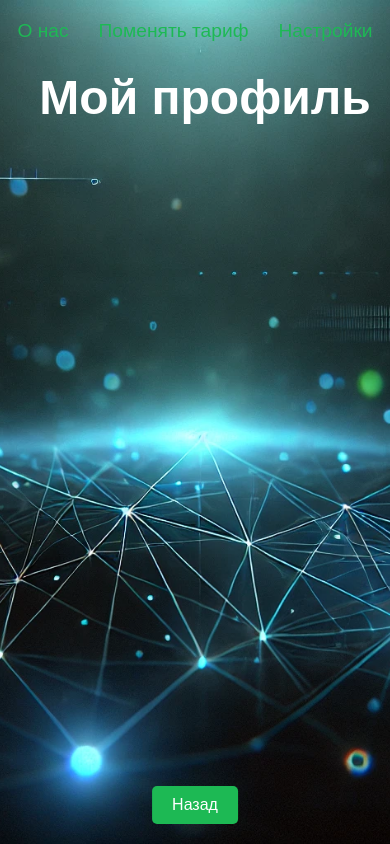
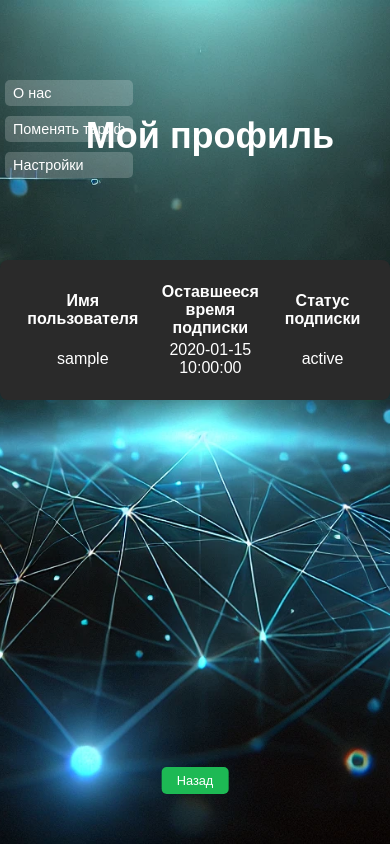
Before and after one commit to Pro100kir2/ghost-vpn, a Flask app: template templates/my-home-profile.html in a window 390 px wide. Run offline with Flask 3, Linux system fonts and the light colour scheme; the template is opened without the code that fills it: most values are stand-ins (such as "Sample title", 1, 10 or a date in 2020); some libraries are stand-ins or nearby versions.

Commit message:
upload web-site

```diff
--- a/app.py
+++ b/app.py
@@ -11,14 +11,17 @@ from datetime import datetime, timedelta
 app = Flask(__name__)
 app.secret_key = 'your_secret_key_here'
 
+# Генерация публичного и приватного ключей
 def generate_keys():
     public_key = ''.join(random.choices(string.ascii_lowercase + string.digits, k=12))
     private_key = ''.join(random.choices(string.ascii_lowercase + string.digits, k=24))
     return public_key, private_key
 
+# Генерация уникального ID
 def generate_unique_id():
     return str(uuid.uuid4())
 
+# Соединение с базой данных
 def get_db_connection():
     db_url = os.environ.get('DATABASE_URL')
     result = urlparse(db_url)
@@ -130,58 +133,47 @@ def profile():
 def tariff():
     return render_template('tariff.html')
 
-
-@app.route('/my-profile')
+@app.route('/my-home-profile')
 @login_required
-def my_profile():
-    user_id = session.get('user_id')
+def my_home_profile():
+    user_id = session['user_id']
 
     conn = None
     try:
         conn = get_db_connection()
         cur = conn.cursor()
 
-        # Извлечение данных пользователя
-        cur.execute("""
-            SELECT username, subscription_end FROM users
-            WHERE id = %s
-        """, (user_id,))
-        user_data = cur.fetchone()
+        # Получаем имя пользователя, время подписки (time) и статус
+        cur.execute("SELECT username, time, status FROM users WHERE id = %s", (user_id,))
+        user = cur.fetchone()
 
-        if not user_data:
-            flash('Пользователь не найден.', 'error')
+        if user:
+            username, time_left, status = user
+
+            # Проверяем, что time >= 0, чтобы отобразить оставшееся время
+            if time_left >= 0:
+                # Рассчитываем оставшееся время как количество дней
+                remaining_time = timedelta(days=time_left)
+                status = "Активен" if remaining_time.days > 0 else "Неактивен"
+                # Форматируем оставшееся время в формате "мес:дней"
+                time_remaining = f"{remaining_time.days // 30} мес {remaining_time.days % 30} дн" if remaining_time.days > 0 else "Подписка завершена"
+            else:
+                # Если time < 0, то подписка завершена
+                time_remaining = "Подписка завершена"
+                status = "Неактивен"
+
+            return render_template('my-home-profile.html', username=username, time_remaining=time_remaining, status=status)
+        else:
+            flash("Пользователь не найден.", "error")
             return redirect(url_for('profile'))
 
-        username = user_data[0]
-        subscription_end = user_data[1]  # Предполагается, что subscription_end хранится как дата или строка
+    except Exception as e:
+        flash(f'Ошибка при извлечении данных: {str(e)}', "error")
+        return redirect(url_for('profile'))
 
-        # Логика определения времени и статуса
-        from datetime import datetime
-
-        current_date = datetime.now()
-        if subscription_end:
-            end_date = datetime.strptime(subscription_end, "%Y-%m-%d")  # Или другой формат даты
-            remaining_days = (end_date - current_date).days
-        else:
-            remaining_days = 0
-
-        subscription_status = "active" if remaining_days > 0 else "inactive"
-
-        # Форматирование оставшегося времени
-        formatted_time = f"{max(remaining_days, 0)} дн."
-
-        return render_template('my-home-profile.html',
-                               username=username,
-                               subscription_time=formatted_time,
-                               subscription_status=subscription_status)
-
-    except Exception as e:
-        flash(f'Ошибка при загрузке профиля: {str(e)}', 'error')
-        return redirect(url_for('profile'))
     finally:
         if conn:
             conn.close()
 
-
 if __name__ == '__main__':
     app.run(debug=True)
--- a/templates/my-home-profile.html
+++ b/templates/my-home-profile.html
@@ -48,13 +48,15 @@
       position: absolute;
       top: 20px;
       left: 0;
+      margin-top: 50px;
     }
 
     .profile-content {
-      margin-top: 100px;
+      margin-top: 150px;
       width: 100%;
       max-width: 800px;
       padding: 20px;
+      text-align: center;
     }
 
     .profile-section {
@@ -62,6 +64,7 @@
       padding: 20px;
       border-radius: 8px;
       margin-bottom: 20px;
+      text-align: center;
     }
 
     .cta-button {
@@ -80,6 +83,42 @@
       background-color: #17a148;
     }
 
+.nav-links {
+  position: absolute; /* Абсолютное позиционирование */
+  top: 60px; /* Расстояние от верхнего края */
+  left: 20px; /* Расстояние от левого края */
+  display: flex; /* Flexbox для горизонтального расположения */
+  gap: 15px; /* Расстояние между элементами */
+}
+
+.nav-links a {
+  color: #fff;
+  font-size: 1.1em;
+  text-decoration: none;
+  padding: 8px 12px;
+  border-radius: 5px;
+  background-color: rgba(255, 255, 255, 0.2);
+  transition: background-color 0.3s ease, color 0.3s ease;
+}
+
+.nav-links a:hover {
+  background-color: #1db954;
+  color: #fff;
+}
+
+/* Медийные запросы для минимального экрана */
+@media (max-width: 768px) {
+  .nav-links {
+    flex-direction: column; /* Размещаем ссылки вертикально */
+    gap: 12px;
+  }
+
+  .nav-links a {
+    font-size: 1em;
+    padding: 6px 10px;
+  }
+}
+
     .back-button {
       background-color: #1db954;
       color: #fff;
@@ -90,22 +129,79 @@
       font-size: 1em;
       text-decoration: none;
       position: absolute;
-      bottom: 20px;
+      bottom: 50px;
       left: 50%;
       transform: translateX(-50%);
+      transition: background-color 0.3s ease;
     }
 
-    .nav-links {
-      display: flex;
-      justify-content: center;
-      margin-top: 20px;
+    .back-button:hover {
+      background-color: #17a148;
     }
 
-    .nav-links a {
-      color: #1db954;
-      text-decoration: none;
-      margin: 0 15px;
-      font-size: 1.2em;
+    @media (max-width: 768px) {
+      .header {
+        font-size: 1.8em;
+        padding: 15px;
+      }
+
+      .profile-content {
+        margin-top: 120px;
+        padding: 15px;
+      }
+
+      .cta-button {
+        font-size: 0.9em;
+        padding: 8px 18px;
+      }
+
+      .nav-links {
+        top: 100px;
+        left: 10px;
+        gap: 12px;
+      }
+
+      .nav-links a {
+        font-size: 1em;
+        padding: 6px 10px;
+      }
+
+      .back-button {
+        font-size: 0.9em;
+        padding: 8px 18px;
+      }
+    }
+
+    @media (max-width: 480px) {
+      .header {
+        font-size: 1.5em;
+      }
+
+      .profile-content {
+        margin-top: 100px;
+        padding: 10px;
+      }
+
+      .cta-button {
+        font-size: 0.8em;
+        padding: 6px 15px;
+      }
+
+      .nav-links {
+        top: 80px;
+        left: 5px;
+        gap: 10px;
+      }
+
+      .nav-links a {
+        font-size: 0.9em;
+        padding: 5px 8px;
+      }
+
+      .back-button {
+        font-size: 0.8em;
+        padding: 6px 15px;
+      }
     }
   </style>
 </head>
@@ -114,15 +210,36 @@
     <header class="header">
       <h1>Мой профиль</h1>
     </header>
+<div class="profile-content">
+  <!-- Добавляем отступ перед таблицей -->
+  <div style="margin-top: 150px;"> <!-- Этот блок создаёт нужный отступ -->
+    <table style="width: 100%; text-align: center; background-color: #2a2a2a; border-radius: 8px; padding: 20px;">
+      <thead>
+        <tr>
+          <th>Имя пользователя</th>
+          <th>Оставшееся время подписки</th>
+          <th>Статус подписки</th>
+        </tr>
+      </thead>
+      <tbody>
+        <tr>
+          <td>{{ username }}</td>
+          <td>{{ time_remaining }}</td>
+          <td>{{ status }}</td>
+        </tr>
+      </tbody>
+    </table>
+  </div>
+</div>
 
-    <!-- Навигация с ссылками -->
+
     <div class="nav-links">
-      <a href="about.html">О нас</a>
-      <a href="tariff.html">Поменять тариф</a>
-      <a href="setting.html">Настройки</a>
+      <a href="./about">О нас</a>
+      <a href="./tariff">Поменять тариф</a>
+      <a href="./setting">Настройки</a>
     </div>
 
-    <a href="profile.html" class="back-button">Назад</a>
+    <a href="./profile" class="back-button">Назад</a>
   </section>
 </body>
 </html>
```
Also changed, not shown: templates/index.html (+7 -0 lines), templates/tariff.html (line endings or trailing spaces).
